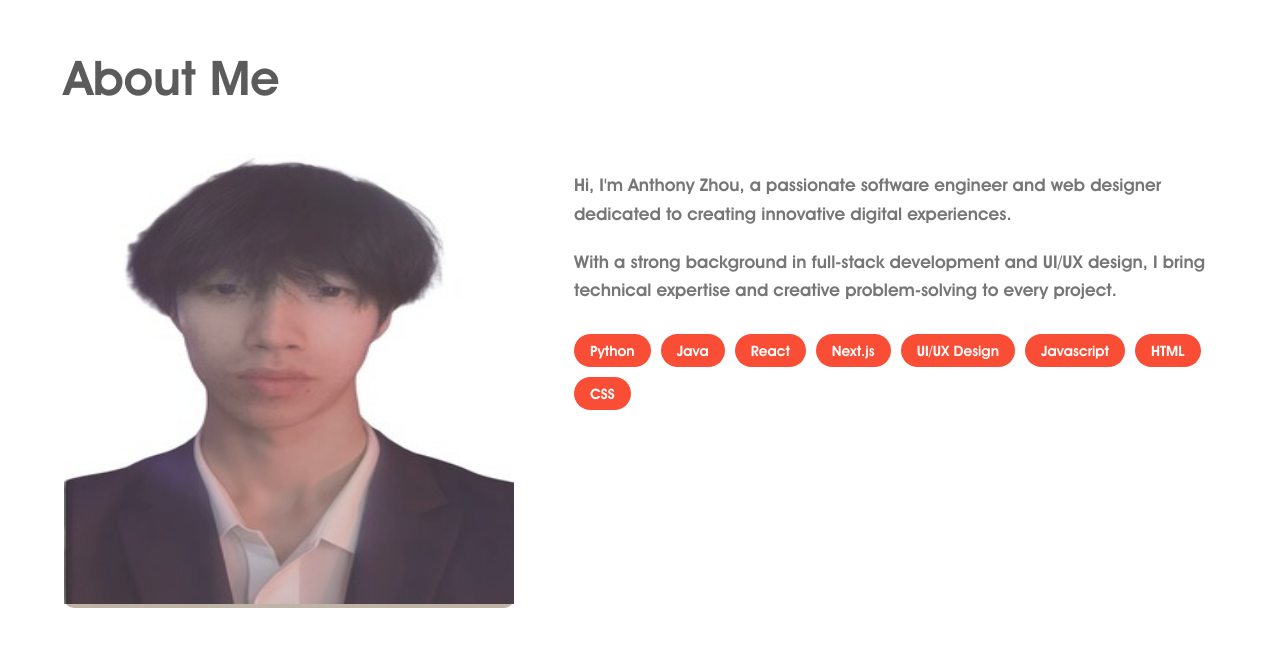
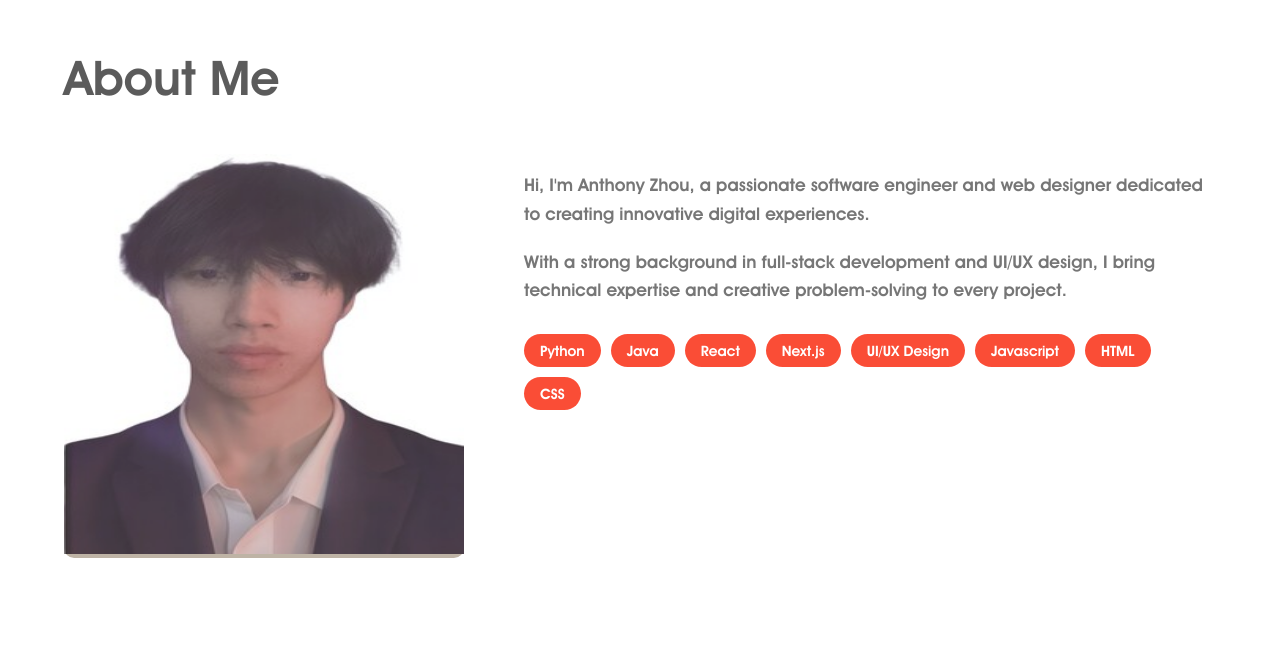
Before and after one commit to developer-az/portfolio, a Next.js app: page / in a window 1280 px wide. Shown: the part 2141-2787 px from the top of the page. Built offline with nearby package versions, Linux system fonts and the light colour scheme.

Commit message:
Bug Fixes

```diff
--- a/src/app/page.js
+++ b/src/app/page.js
@@ -260,13 +260,13 @@ export default function Home() {
                   <Image
                     src="/images/img.jpg"
                     alt="Anthony Zhou"
-                    width={450}
-                    height={450}
+                    width={400}
+                    height={400}
                     className={styles.profilePicture}
                   />
                 </div>
                 <div className={styles.aboutText}>
-                  <p>Hi, I'm Anthony Zhou, a passionate software engineer and web designer dedicated to creating innovative digital experiences.</p>
+                  <p>Hi, I&apos;m Anthony Zhou, a passionate software engineer and web designer dedicated to creating innovative digital experiences.</p>
                   <p>With a strong background in full-stack development and UI/UX design, I bring technical expertise and creative problem-solving to every project.</p>
                   <div className={styles.skills}>
                     <span>Python</span>
```
Also changed, not shown: .eslintrc.json.
